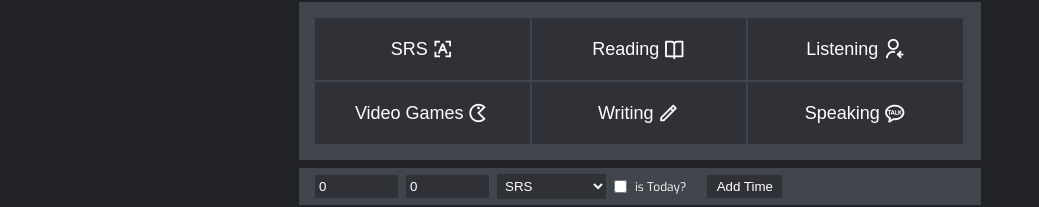
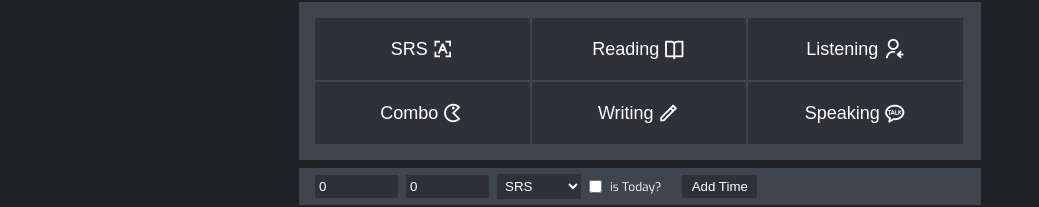
Before and after one commit to abodbazyan/hours-stacker, a plain HTML site: page index.html in a window 1280 px wide. Shown: the part 204-411 px from the top of the page, without its empty margins (0-1039 px from the left). Drawn offline with nearby package versions, Linux system fonts and the light colour scheme.

Commit message:
updated video games to be general combo

```diff
--- a/index.html
+++ b/index.html
@@ -53,8 +53,8 @@
                     <span data-hours="LISTENING">...</span>
                 </li>
                 <li>
-                    <span>Video Games</span>
-                    <span data-hours="VIDEO_GAMES">...</span>
+                    <span>Combo</span>
+                    <span data-hours="COMBO">...</span>
                 </li>
                 <li>
                     <span>Writing</span>
@@ -88,7 +88,7 @@
             <button class="panel-item" data-type="SRS">SRS<i class="ri-character-recognition-line"></i></button>
             <button class="panel-item" data-type="READING">Reading<i class="ri-book-open-line"></i></button>
             <button class="panel-item" data-type="LISTENING">Listening<i class="ri-user-received-line"></i></button>
-            <button class="panel-item" data-type="VIDEO_GAMES">Video Games<i class="ri-game-line"></i></button>
+            <button class="panel-item" data-type="COMBO">Combo<i class="ri-game-line"></i></button>
             <button class="panel-item" data-type="WRITING">Writing<i class="ri-pencil-line"></i></button>
             <button class="panel-item" data-type="SPEAKING">Speaking<i class="ri-kakao-talk-line"></i></button>
         </div>
@@ -99,7 +99,7 @@
                 <option value="SRS">SRS</option>
                 <option value="READING">Reading</option>
                 <option value="LISTENING">Listening</option>
-                <option value="VIDEO_GAMES">Video Games</option>
+                <option value="COMBO">Combo</option>
                 <option value="WRITING">Writing</option>
                 <option value="SPEAKING">Speaking</option>
             </select>
--- a/script.js
+++ b/script.js
@@ -2,7 +2,7 @@ const STORAGE = {
     SRS: 'time_srs',
     READING: 'time_reading',
     LISTENING: 'time_listening',
-    VIDEO_GAMES: 'time_video_games',
+    COMBO: 'time_combo',
     WRITING: 'time_writing',
     SPEAKING: 'time_speaking',
     SESSION: 'time_session',
```
